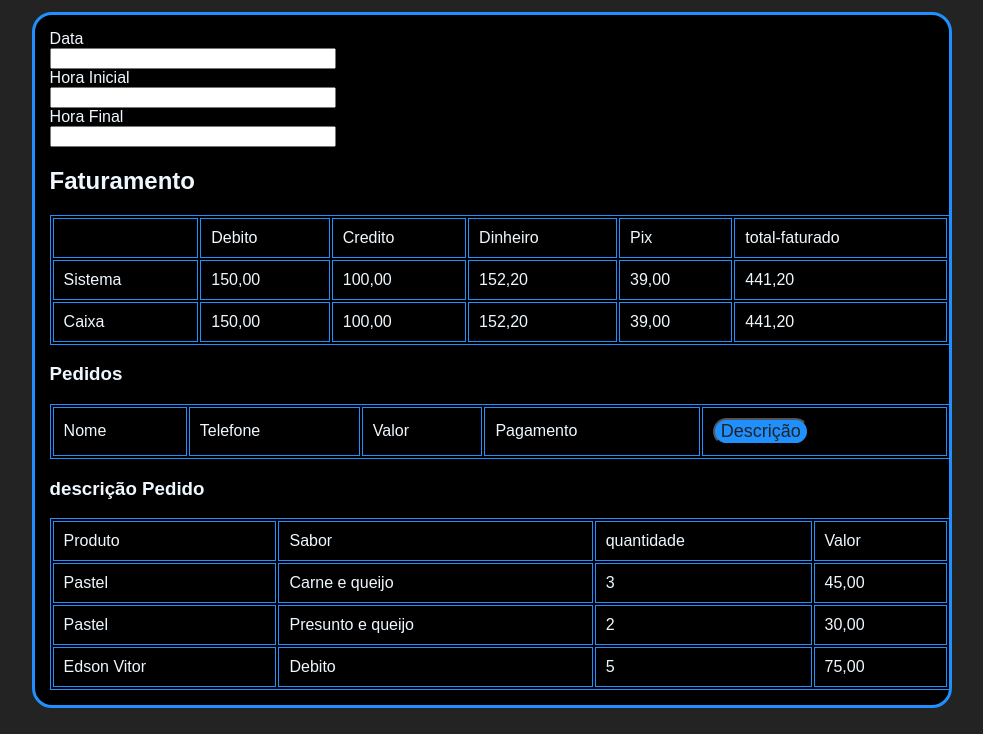
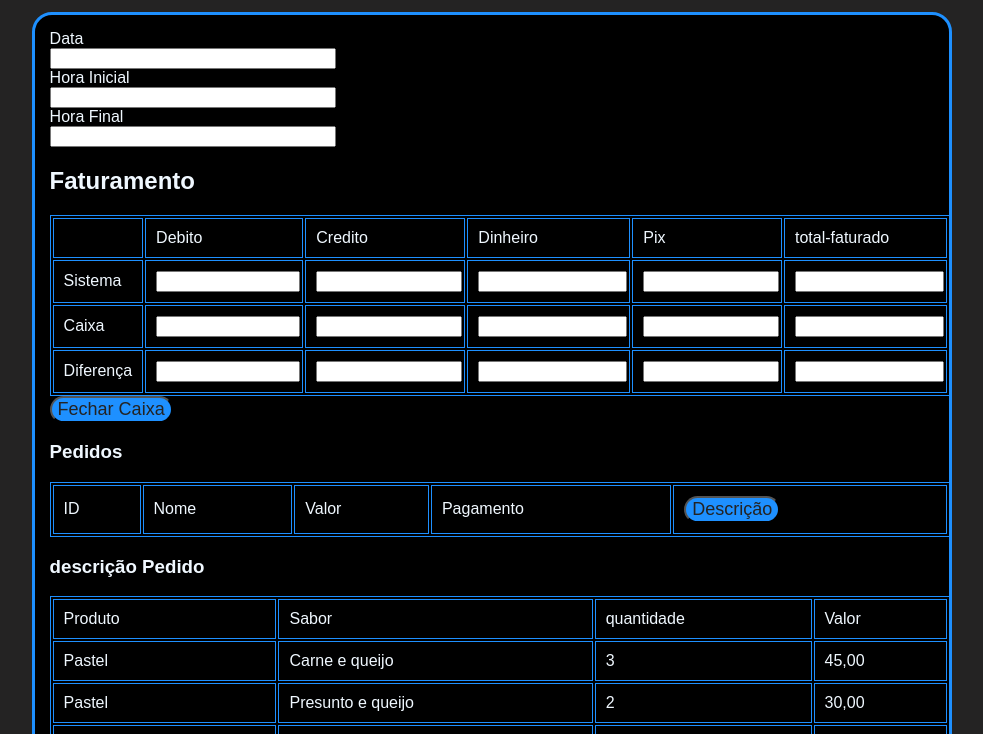
Before and after one commit to edsonvitor2/Projeto-Pastelaria, a website: page html/caixa.html in a window 1280 px wide. Shown: the part 630-1364 px from the top of the page, without its empty margins (148-1131 px from the left). Drawn offline with Linux system fonts and the light colour scheme; no server answers.

Commit message:
atualização balcão, informações caixa

```diff
--- a/html/caixa.html
+++ b/html/caixa.html
@@ -96,26 +96,35 @@
             </tr>
             <tr>
                 <td>Sistema</td>
-                <td>150,00</td>
-                <td>100,00</td>
-                <td>152,20</td>
-                <td>39,00</td>
-                <td>441,20</td>
+                <td> <input type="text"id="sis-debito"> </td>
+                <td> <input type="text"id="sis-credito"> </td>
+                <td> <input type="text"id="sis-dinheiro"> </td>
+                <td> <input type="text"id="sis-pix"> </td>
+                <td> <input type="text"id="sis-total"> </td>
             </tr>
             <tr>
                 <td>Caixa</td>
-                <td>150,00</td>
-                <td>100,00</td>
-                <td>152,20</td>
-                <td>39,00</td>
-                <td>441,20</td>
+                <td> <input type="text"id="caixa-debito"> </td>
+                <td> <input type="text"id="caixa-credito"> </td>
+                <td> <input type="text"id="caixa-dinheiro"> </td>
+                <td> <input type="text"id="caixa-pix"> </td>
+                <td> <input type="text"id="caixa-total"> </td>
+            </tr>
+            <tr>
+                <td>Diferença</td>
+                <td> <input type="text"id="dif-debito"> </td>
+                <td> <input type="text"id="dif-credito"> </td>
+                <td> <input type="text"id="dif-dinheiro"> </td>
+                <td> <input type="text"id="dif-pix"> </td>
+                <td> <input type="text"id="dif-total"> </td>
             </tr>
         </table>
+        <button id="fechar-caixa">Fechar Caixa</button>
             <h3>Pedidos</h3>
         <table>
             <tr>
+                <td>ID</td>
                 <td>Nome</td>
-                <td>Telefone</td>
                 <td>Valor</td>
                 <td>Pagamento</td>
                 <td><button>Descrição</button></td>
--- a/jsOperacao/Controller/controllerCaixa.js
+++ b/jsOperacao/Controller/controllerCaixa.js
@@ -1,5 +1,6 @@
 class Caixa{
     constructor(){
+        this.idcaixa;
 
         this.initButtons();
         this.listarCaixa();
@@ -14,7 +15,6 @@ class Caixa{
     }
 
     listarPedidos(caixa){
-        console.log(caixa);
         firebase.database().ref("pedidos").on("value",element=>{
 
             let table = document.querySelector("#pedido");
@@ -26,7 +26,6 @@ class Caixa{
                 e.forEach(a=>{
                 let dados = a.val();
 
-                console.log(dados.caixa);
                     if(dados.caixa == caixa){
                         let cliente = dados.cliente;
                         let formaPagamento = dados.FormaPagamento;
@@ -68,6 +67,13 @@ class Caixa{
         });
     }
 
+    receberValores(id){
+        console.log(id);
+
+
+        //document.querySelector("").value = 'a';
+    }
+
     listarCaixa(){
 
         let table = document.querySelector(".tabelaCaixa");
@@ -91,19 +97,25 @@ class Caixa{
             table.appendChild(tr);
 
             tr.querySelector("#abrir").addEventListener("click",e=>{
-                firebase.database().ref('Caixas').child(key).on('value',e =>{
+
+                firebase.database().ref('Caixas').child(key).once('value',e =>{
                     let dados = e.val();
                     document.querySelector("#data2").value = dados.data;
                     document.querySelector("#horainicio").value = dados.horaInicio;
                     document.querySelector("#horafim").value = dados.horaFim;
                     let idcaixa = tr.querySelector(".id").innerText;
                     this.listarPedidos(idcaixa);
-                })
+                    this.idcaixa = idcaixa;
+                    this.receberValores(key);
+                });
+
             });
 
             });
         });
     }
+
+
 }
 
 var caixa = new Caixa();
```
